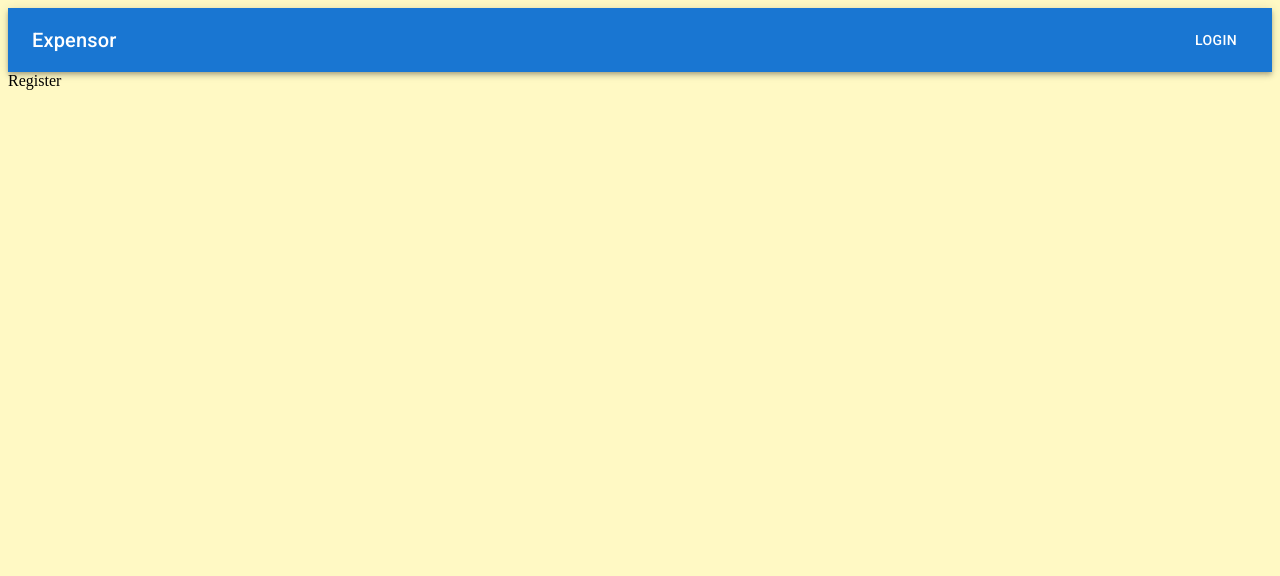
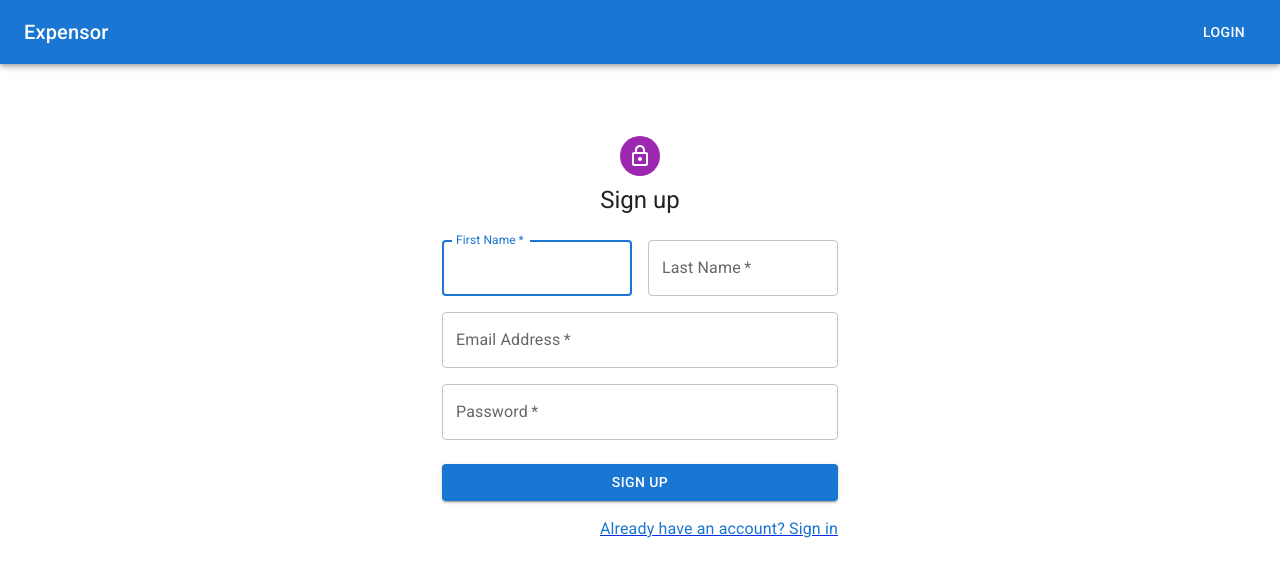
Before and after one commit to IshiThathsarani/ExpenseApp, a React (Create React App) app in the folder client/: page /register in a window 1280 px wide. Shown: the top 576 px of the page. Built offline with nearby package versions, Linux system fonts and the light colour scheme.

Commit message:
completed the page

```diff
--- a/client/src/pages/Register.js
+++ b/client/src/pages/Register.js
@@ -1,7 +1,113 @@
-import React from 'react'
+import * as React from 'react';
+import Avatar from '@mui/material/Avatar';
+import Button from '@mui/material/Button';
+import CssBaseline from '@mui/material/CssBaseline';
+import TextField from '@mui/material/TextField';
+import Link from '@mui/material/Link';
+import {Link as RouterLink} from 'react-router-dom';
+import Grid from '@mui/material/Grid';
+import Box from '@mui/material/Box';
+import LockOutlinedIcon from '@mui/icons-material/LockOutlined';
+import Typography from '@mui/material/Typography';
+import Container from '@mui/material/Container';
+
 
 export default function Register() {
+  const handleSubmit = (event) => {
+    event.preventDefault();
+    const data = new FormData(event.currentTarget);
+    console.log({
+      email: data.get('email'),
+      password: data.get('password'),
+    });
+  };
+
   return (
-    <div>Register</div>
-  )
+
+      <Container component="main" maxWidth="xs">
+        <CssBaseline />
+        <Box
+          sx={{
+            marginTop: 8,
+            display: 'flex',
+            flexDirection: 'column',
+            alignItems: 'center',
+          }}
+        >
+          <Avatar sx={{ m: 1, bgcolor: 'secondary.main' }}>
+            <LockOutlinedIcon />
+          </Avatar>
+          <Typography component="h1" variant="h5">
+            Sign up
+          </Typography>
+          <Box component="form" noValidate onSubmit={handleSubmit} sx={{ mt: 3 }}>
+            <Grid container spacing={2}>
+              <Grid item xs={12} sm={6}>
+                <TextField
+                  autoComplete="given-name"
+                  name="firstName"
+                  required
+                  fullWidth
+                  id="firstName"
+                  label="First Name"
+                  autoFocus
+                />
+              </Grid>
+              <Grid item xs={12} sm={6}>
+                <TextField
+                  required
+                  fullWidth
+                  id="lastName"
+                  label="Last Name"
+                  name="lastName"
+                  autoComplete="family-name"
+                />
+              </Grid>
+              <Grid item xs={12}>
+                <TextField
+                  required
+                  fullWidth
+                  id="email"
+                  label="Email Address"
+                  name="email"
+                  autoComplete="email"
+                />
+              </Grid>
+              <Grid item xs={12}>
+                <TextField
+                  required
+                  fullWidth
+                  name="password"
+                  label="Password"
+                  type="password"
+                  id="password"
+                  autoComplete="new-password"
+                />
+              </Grid>
+
+              </Grid>
+
+            <Button
+              type="submit"
+              fullWidth
+              variant="contained"
+              sx={{ mt: 3, mb: 2 }}
+            >
+              Sign Up
+            </Button>
+            <Grid container justifyContent="flex-end">
+              <Grid item>
+                <RouterLink to="/login">
+                    <Link >
+                        Already have an account? Sign in
+                    </Link>
+                </RouterLink>
+
+              </Grid>
+            </Grid>
+          </Box>
+        </Box>
+      </Container>
+
+  );
 }
```
